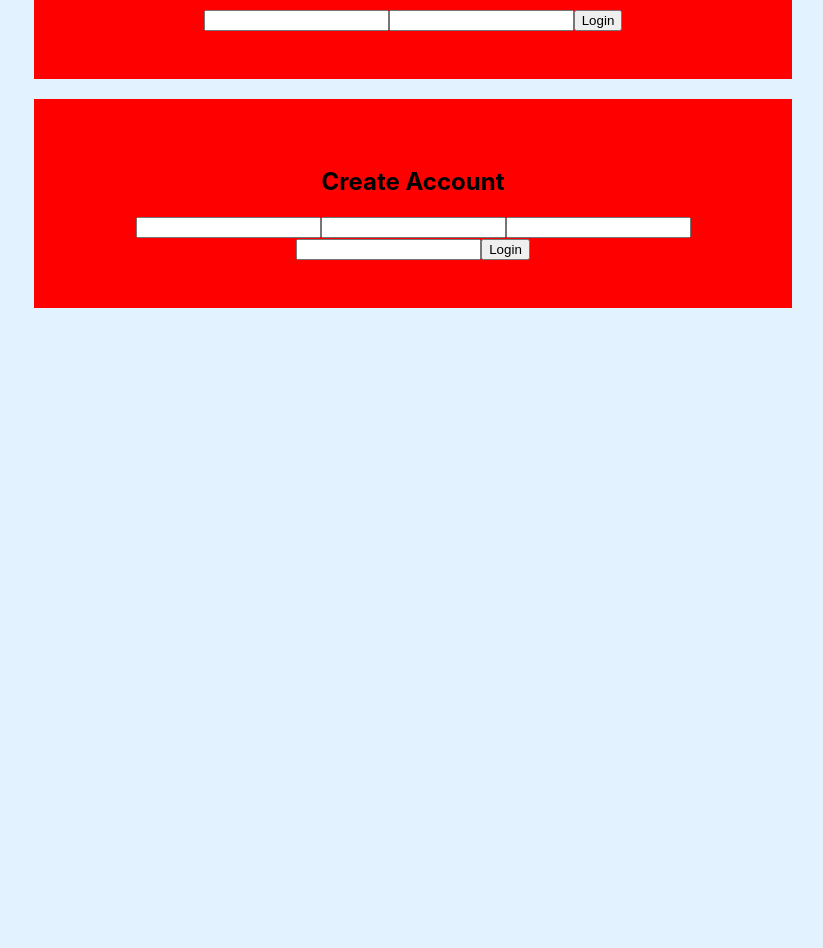
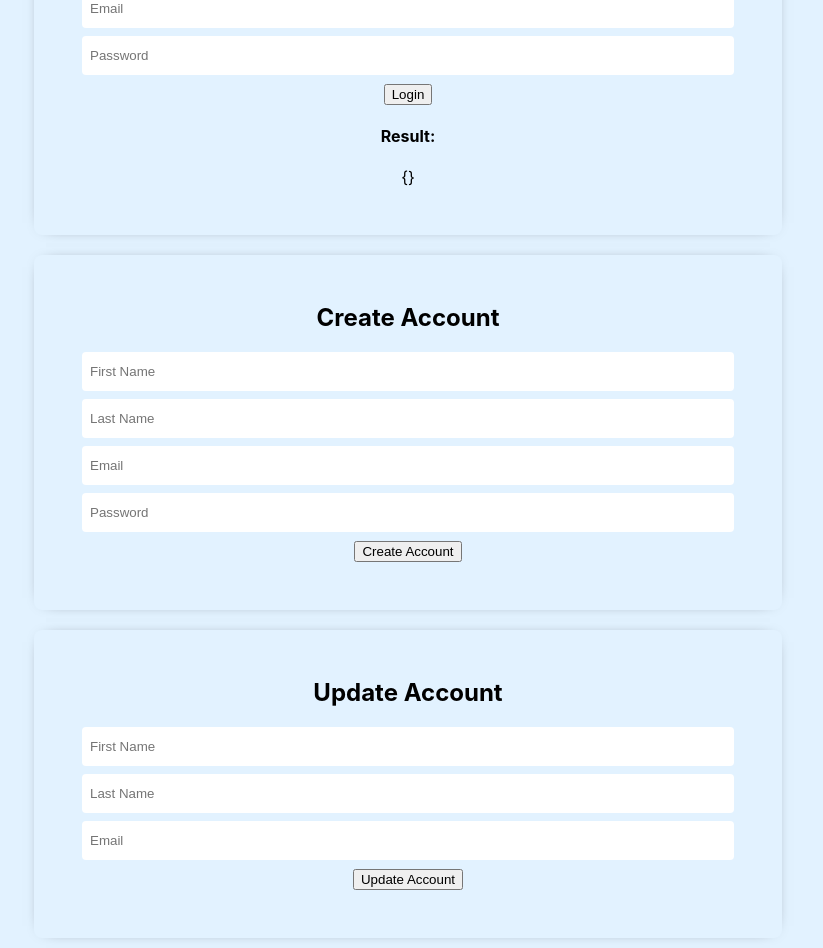
Before and after one commit to christoph-codes/bulb, a Next.js app in the folder frontend/: page /api-functions in a window 1280 px wide. Shown: the part 200-1148 px from the top of the page, without its empty margins (232-1055 px from the left). Before the commit the page ends 800 px from the top, so only its background shows below. Built offline with nearby package versions, Linux system fonts and the light colour scheme.

Commit message:
13: Make api functions route with folders

```diff
--- /dev/null
+++ b/frontend/pages/api-functions/api-functions.module.scss
@@ -0,0 +1,33 @@
+.Api {
+	&__cards {
+		display: flex;
+		flex-wrap: wrap;
+		flex-direction: column;
+		justify-content: space-between;
+		width: 60vw;
+		margin: auto;
+		text-align: center;
+		&__card {
+			margin: 10px;
+			padding: 3rem;
+			background-color: #e2f2ff;
+			border-radius: 0.5rem;
+			box-shadow: 0 0 1rem -0.75rem;
+			h2 {
+				margin-top: 0;
+			}
+			input {
+				padding: 0.75rem 0.5rem;
+				border: none;
+				display: block;
+				margin-bottom: 0.5rem;
+				width: 100%;
+				border-radius: 0.25rem;
+				background-color: white !important;
+				&:-internal-autofill-selected {
+					border-color: red;
+				}
+			}
+		}
+	}
+}
--- a/frontend/pages/api-functions.js
+++ b/frontend/pages/api-functions/index.js
@@ -1,9 +1,10 @@
-import { useState } from 'react';
-import { useAuth } from '../providers/auth';
-import styles from '../styles/Apis.module.scss';
+import { useRef, useState } from 'react';
+import { useAuth } from '../../providers/auth';
+import styles from './api-functions.module.scss';
 
 const Apis = ({ props }) => {
-	const { login, createAccount } = useAuth();
+	const { login, createAccount, user, error } = useAuth();
+	const [result, setResult] = useState({});
 	const [loginFormInputs, setLoginFormInputs] = useState({
 		email: '',
 		password: '',
@@ -13,6 +14,11 @@ const Apis = ({ props }) => {
 		lname: '',
 		email: '',
 		password: '',
+	});
+	const [updateAccountFormInputs, setUpdateAccountFormInputs] = useState({
+		fname: user.fname,
+		lname: user.lname,
+		email: user.email,
 	});
 	const update = (e, inputs, setFunction) => {
 		const {
@@ -26,6 +32,7 @@ const Apis = ({ props }) => {
 	return (
 		<div className={styles.Api}>
 			<h1>API Functions</h1>
+			{error && <p>{JSON.stringify(error)}</p>}
 			<div className={styles.Api__cards}>
 				<article className={styles.Api__cards__card}>
 					<h2>Login</h2>
@@ -33,6 +40,7 @@ const Apis = ({ props }) => {
 					<input
 						type='text'
 						name='email'
+						placeholder='Email'
 						value={loginFormInputs.email}
 						onChange={(e) =>
 							update(e, loginFormInputs, setLoginFormInputs)
@@ -40,8 +48,9 @@ const Apis = ({ props }) => {
 						onBlur={(e) => validate(e)}
 					/>
 					<input
-						type='text'
+						type='password'
 						name='password'
+						placeholder='Password'
 						value={loginFormInputs.password}
 						onChange={(e) =>
 							update(e, loginFormInputs, setLoginFormInputs)
@@ -58,6 +67,8 @@ const Apis = ({ props }) => {
 					>
 						Login
 					</button>
+					<h4>Result:</h4>
+					{result && JSON.stringify(result)}
 				</article>
 			</div>
 			<div className={styles.Api__cards}>
@@ -67,6 +78,7 @@ const Apis = ({ props }) => {
 					<input
 						type='text'
 						name='fname'
+						placeholder='First Name'
 						value={createAccountFormInputs.fname}
 						onChange={(e) =>
 							update(
@@ -80,6 +92,7 @@ const Apis = ({ props }) => {
 					<input
 						type='text'
 						name='lname'
+						placeholder='Last Name'
 						value={createAccountFormInputs.lname}
 						onChange={(e) =>
 							update(
@@ -93,6 +106,7 @@ const Apis = ({ props }) => {
 					<input
 						type='text'
 						name='email'
+						placeholder='Email'
 						value={createAccountFormInputs.email}
 						onChange={(e) =>
 							update(
@@ -104,8 +118,9 @@ const Apis = ({ props }) => {
 						onBlur={(e) => validate(e)}
 					/>
 					<input
-						type='text'
+						type='password'
 						name='password'
+						placeholder='Password'
 						value={createAccountFormInputs.password}
 						onChange={(e) =>
 							update(
@@ -126,7 +141,66 @@ const Apis = ({ props }) => {
 							)
 						}
 					>
-						Login
+						Create Account
+					</button>
+				</article>
+			</div>
+			<div className={styles.Api__cards}>
+				<article className={styles.Api__cards__card}>
+					<h2>Update Account</h2>
+					{/* Testing the login function. TODO: Delete this */}
+					<input
+						type='text'
+						name='fname'
+						placeholder='First Name'
+						value={updateAccountFormInputs.fname}
+						onChange={(e) =>
+							update(
+								e,
+								updateAccountFormInputs,
+								setUpdateAccountFormInputs,
+							)
+						}
+						onBlur={(e) => validate(e)}
+					/>
+					<input
+						type='text'
+						name='lname'
+						placeholder='Last Name'
+						value={updateAccountFormInputs.lname}
+						onChange={(e) =>
+							update(
+								e,
+								updateAccountFormInputs,
+								setUpdateAccountFormInputs,
+							)
+						}
+						onBlur={(e) => validate(e)}
+					/>
+					<input
+						type='text'
+						name='email'
+						placeholder='Email'
+						value={updateAccountFormInputs.email}
+						onChange={(e) =>
+							update(
+								e,
+								updateAccountFormInputs,
+								setUpdateAccountFormInputs,
+							)
+						}
+						onBlur={(e) => validate(e)}
+					/>
+					<button
+						onClick={() =>
+							updateAccount(
+								updateAccountFormInputs.fname,
+								updateAccountFormInputs.lname,
+								updateAccountFormInputs.email,
+							)
+						}
+					>
+						Update Account
 					</button>
 				</article>
 			</div>
```
